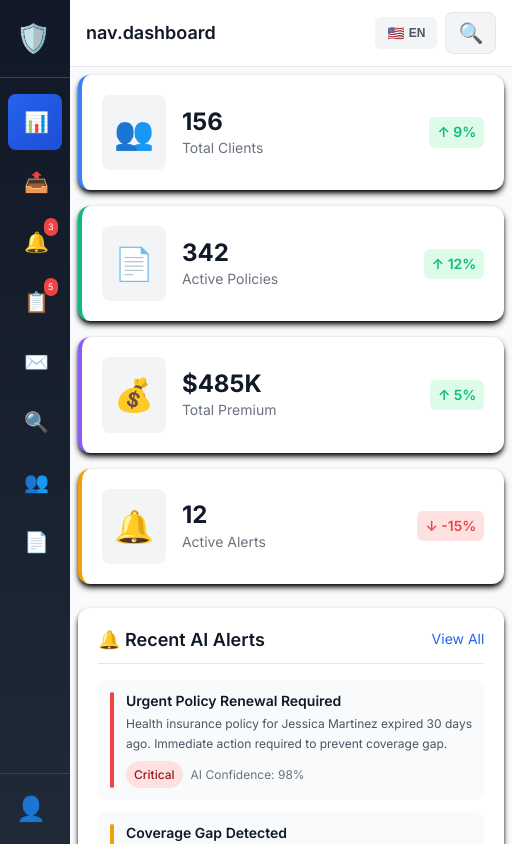
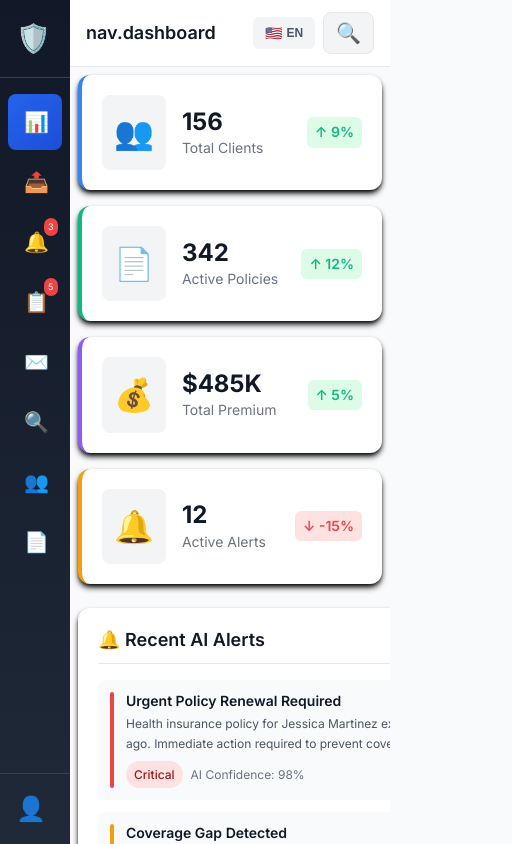
Before and after one commit to ytakok/ytakok-insurance-agent-mvp, an Angular app: page /dashboard in a window 390 px wide. Shown: the top 844 px of the page, 512 px wide, since content can reach past the window. Built offline with nearby package versions, Linux system fonts and the light colour scheme.

Commit message:
Fix mobile viewport overflow - content fits within screen width

```diff
--- a/src/app/app.component.css
+++ b/src/app/app.component.css
@@ -161,9 +161,13 @@
   display: flex;
   flex-direction: column;
   min-height: 100vh;
+  max-width: calc(100vw - 260px);
+  overflow-x: hidden;
+  box-sizing: border-box;
 }
 .sidebar.collapsed ~ .main-content {
   margin-left: 70px;
+  max-width: calc(100vw - 70px);
 }
 .top-header {
   display: flex;
@@ -175,6 +179,8 @@
   position: sticky;
   top: 0;
   z-index: 50;
+  width: 100%;
+  box-sizing: border-box;
 }
 .header-left {
   display: flex;
@@ -253,8 +259,14 @@
   max-width: 100%;
   overflow-x: hidden;
   box-sizing: border-box;
+  width: 100%;
 }
 @media (max-width: 639px) {
+  .app-container {
+    width: 100vw;
+    max-width: 100vw;
+    overflow-x: hidden;
+  }
   .sidebar {
     width: 70px;
     position: fixed;
@@ -297,6 +309,7 @@
   .app-container[dir="rtl"] .main-content {
     margin-left: 0 !important;
     margin-right: 70px !important;
+    max-width: calc(100vw - 70px) !important;
   }
   .app-container[dir="ltr"] .sidebar {
     left: 0;
@@ -305,10 +318,13 @@
   .app-container[dir="ltr"] .main-content {
     margin-left: 70px !important;
     margin-right: 0 !important;
+    max-width: calc(100vw - 70px) !important;
   }
   .main-content {
     margin-left: 70px;
     margin-right: 0;
+    max-width: calc(100vw - 70px);
+    width: calc(100vw - 70px);
   }
   .top-header {
     padding: 0.75rem 1rem;
--- a/src/app/app.component.less
+++ b/src/app/app.component.less
@@ -192,10 +192,14 @@
   transition: margin @transition-normal;
   .flex-column();
   min-height: 100vh;
+  max-width: calc(100vw - @sidebar-width);
+  overflow-x: hidden;
+  box-sizing: border-box;
 }
 
 .sidebar.collapsed ~ .main-content {
   margin-left: @sidebar-collapsed-width;
+  max-width: calc(100vw - @sidebar-collapsed-width);
 }
 
 // Top Header
@@ -207,6 +211,8 @@
   position: sticky;
   top: 0;
   z-index: 50;
+  width: 100%;
+  box-sizing: border-box;
 }
 
 .header-left {
@@ -301,10 +307,17 @@
   max-width: 100%;
   overflow-x: hidden;
   box-sizing: border-box;
+  width: 100%;
 }
 
 // Mobile First - Sidebar always visible but collapsed on mobile
 @media (max-width: 639px) {
+  .app-container {
+    width: 100vw;
+    max-width: 100vw;
+    overflow-x: hidden;
+  }
+
   .sidebar {
     width: @sidebar-collapsed-width;
     position: fixed;
@@ -359,6 +372,7 @@
     .main-content {
       margin-left: 0 !important;
       margin-right: @sidebar-collapsed-width !important;
+      max-width: calc(100vw - @sidebar-collapsed-width) !important;
     }
   }
 
@@ -372,12 +386,15 @@
     .main-content {
       margin-left: @sidebar-collapsed-width !important;
       margin-right: 0 !important;
+      max-width: calc(100vw - @sidebar-collapsed-width) !important;
     }
   }
 
   .main-content {
     margin-left: @sidebar-collapsed-width;
     margin-right: 0;
+    max-width: calc(100vw - @sidebar-collapsed-width);
+    width: calc(100vw - @sidebar-collapsed-width);
   }
 
   .top-header {
--- a/src/styles.css
+++ b/src/styles.css
@@ -76,6 +76,7 @@
 html {
   font-size: 16px;
   scroll-behavior: smooth;
+  overflow-x: hidden;
 }
 body {
   font-family: var(--font-family);
@@ -84,6 +85,8 @@ body {
   color: var(--neutral-800);
   background-color: var(--neutral-50);
   min-height: 100vh;
+  overflow-x: hidden;
+  max-width: 100vw;
 }
 /* Typography */
 h1,
--- a/src/styles.less
+++ b/src/styles.less
@@ -89,6 +89,7 @@
 html {
   font-size: 16px;
   scroll-behavior: smooth;
+  overflow-x: hidden;
 }
 
 body {
@@ -98,6 +99,8 @@ body {
   color: var(--neutral-800);
   background-color: var(--neutral-50);
   min-height: 100vh;
+  overflow-x: hidden;
+  max-width: 100vw;
 }
 
 /* Typography */
```
